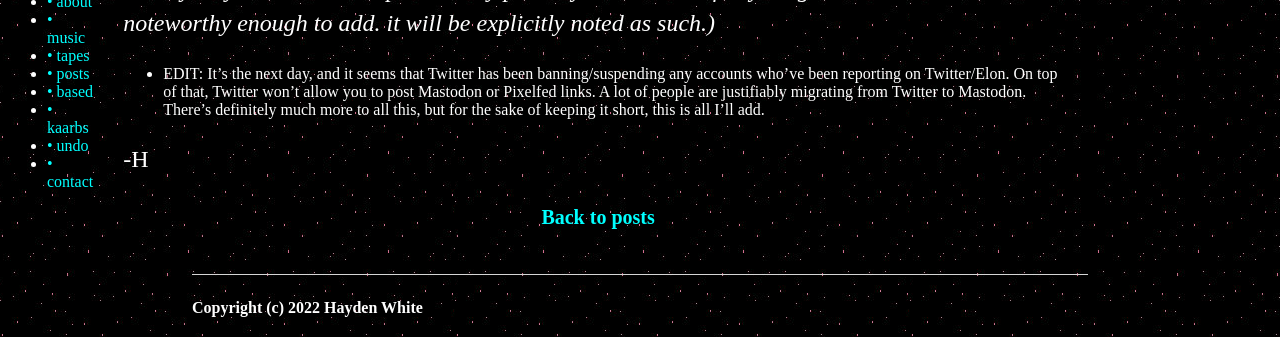
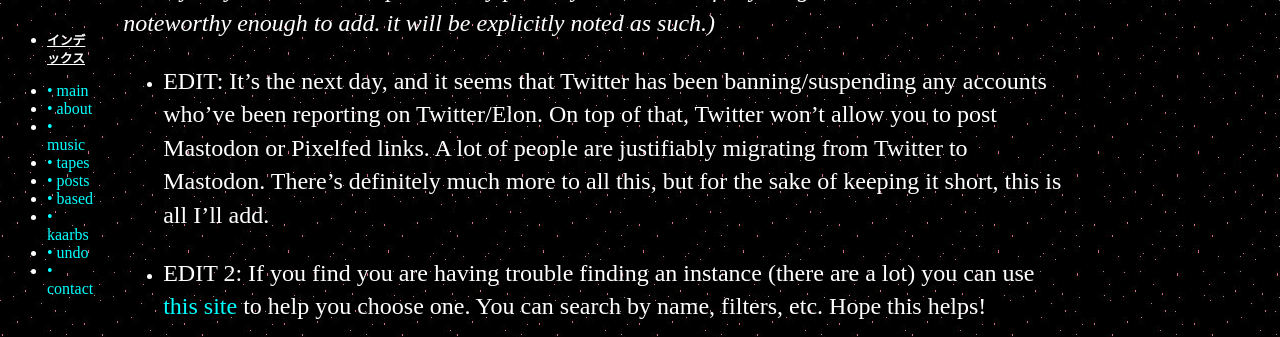
Before and after one commit to whiteVHS/whiteVHS.github.io, a Jekyll site: the page built from _posts/2022-12-15-trying-out-mastodon.md, in a window 1280 px wide and 900 px high, scrolled down 991 px, cut to the strip 0-337 px from the top of the window. Built offline with Jekyll 4.4.1, drawn with Linux system fonts in a browser that asks for light colours.

Commit message:
added link to instances.social

```diff
--- a/_posts/2022-12-15-trying-out-mastodon.md
+++ b/_posts/2022-12-15-trying-out-mastodon.md
@@ -17,4 +17,6 @@
 
 * EDIT: It's the next day, and it seems that Twitter has been banning/suspending any accounts who've been reporting on Twitter/Elon. On top of that, Twitter won't allow you to post Mastodon or Pixelfed links. A lot of people are justifiably migrating from Twitter to Mastodon. There's definitely much more to all this, but for the sake of keeping it short, this is all I'll add.
 
+* EDIT 2: If you find you are having trouble finding an instance (there are a lot) you can use [this site](https://instances.social/) to help you choose one. You can search by name, filters, etc. Hope this helps!
+
 -H
```
